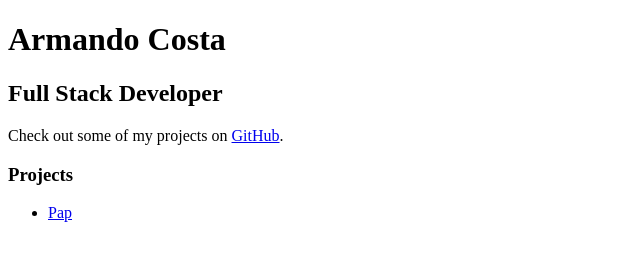
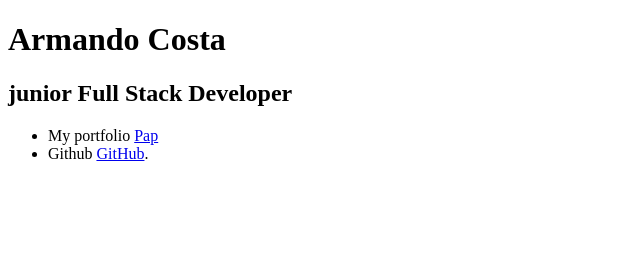
Before and after one commit to Costa0910/Costa0910.github.io, a plain HTML site: page index.html in a window 1280 px wide. Shown: the whole page, without its empty margins (0-640 px from the left). Drawn offline with Linux system fonts and the light colour scheme.

Commit message:
Update index.html

```diff
--- a/index.html
+++ b/index.html
@@ -7,15 +7,15 @@
   </head>
   <body>
     <h1>Armando Costa</h1>
-    <h2>Full Stack Developer</h2>
-    <p>
-      Check out some of my projects on
-      <a href="https://github.com/Costa0910">GitHub</a>.
-    </p>
-    <h3>Projects</h3>
+    <h2>junior Full Stack Developer</h2>
     <ul>
       <li>
-        <a href="https://github.com/Costa0910/pap">Pap</a>
+        My portfolio
+        <a href="https://costa0910.dev">Pap</a>
+      </li>
+      <li>
+        Github
+        <a href="https://github.com/Costa0910">GitHub</a>.
       </li>
     </ul>
   </body>
```
